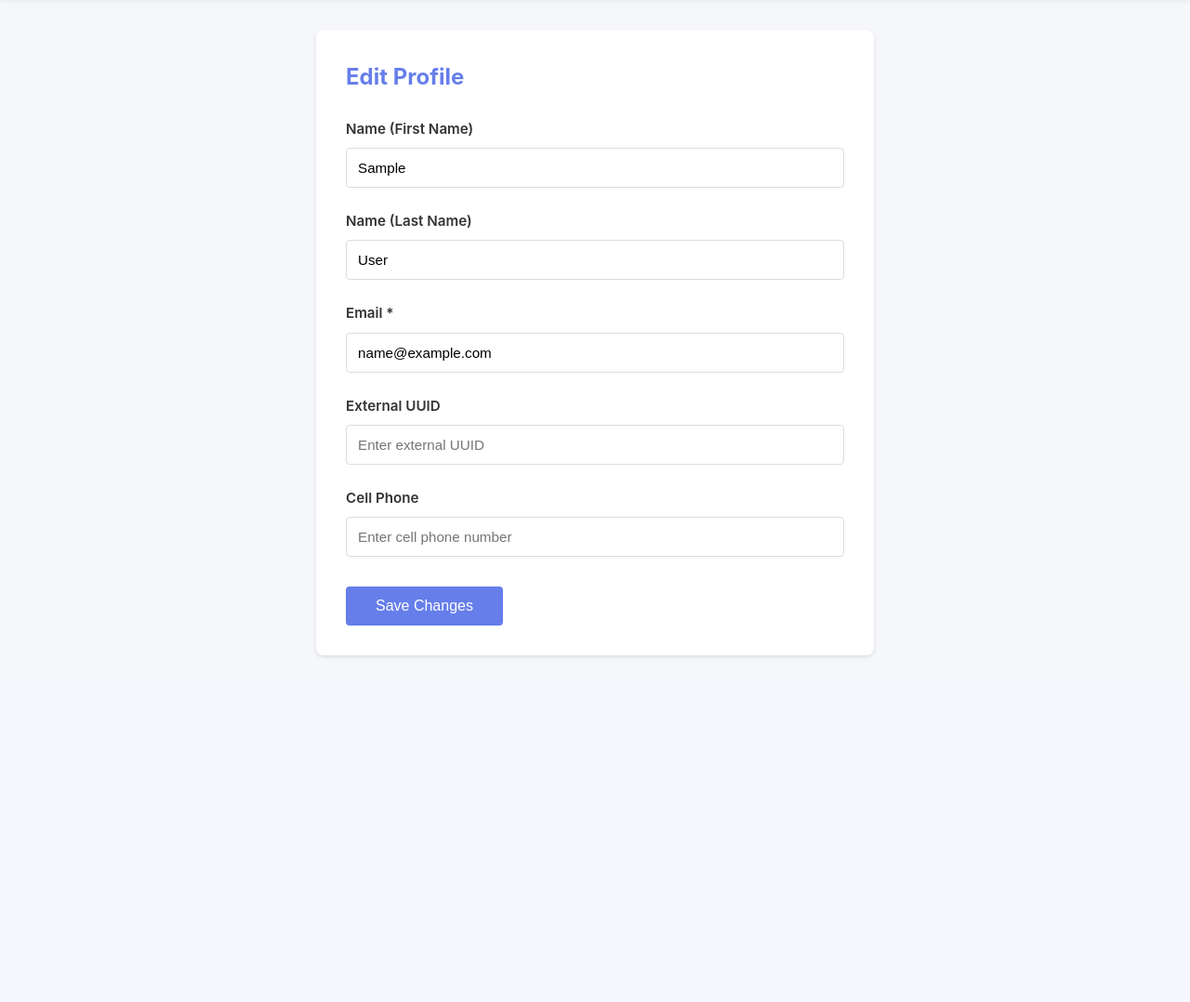
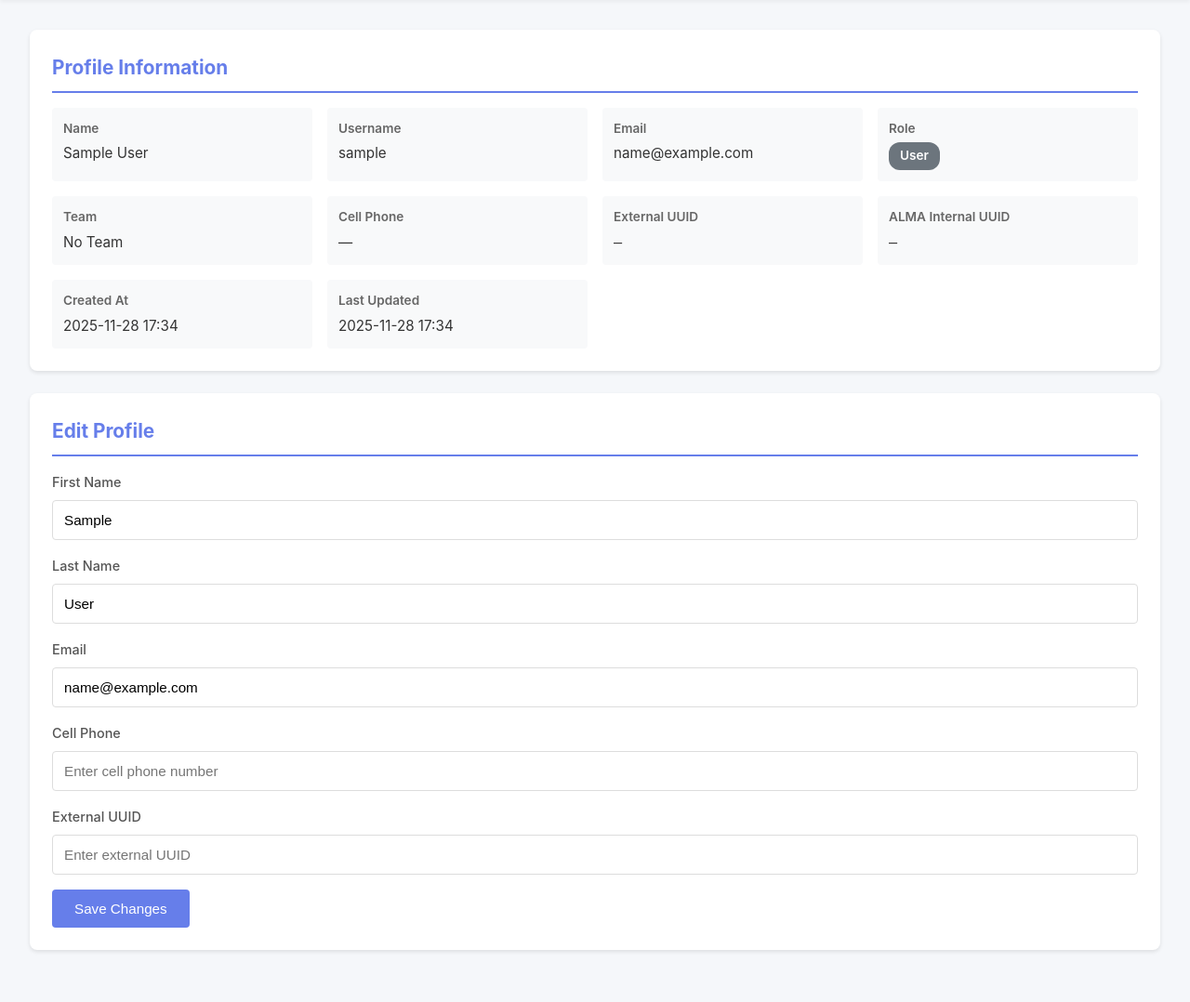
Before and after one commit to Alma-Intel/Cosmos, a Django app: page /profile/ in a window 1280 px wide. Shown: the part 155-1233 px from the top of the page at 93% size. Before the commit the page ends 863 px from the top, so only its background shows below. Run offline with Django 4.2, Linux system fonts and the light colour scheme; the visitor is signed in with stand-in values (Sample User, id 1); data comes from the database, SQL or seed files in the repository; data that the repository does not hold is empty.

Commit message:
fix: make email field optional in AgentEditForm and ProfileForm; update profile view to handle empty email cases and improve form handling

```diff
--- a/conversations/forms.py
+++ b/conversations/forms.py
@@ -27,7 +27,7 @@ class AgentEditForm(forms.Form):
         })
     )
     email = forms.EmailField(
-        required=True,
+        required=False,
         label='Email',
         widget=forms.EmailInput(attrs={
             'class': 'form-control',
@@ -253,7 +253,7 @@ class ProfileForm(forms.Form):
         })
     )
     email = forms.EmailField(
-        required=True,
+        required=False,
         label='Email',
         widget=forms.EmailInput(attrs={
             'class': 'form-control',
--- a/templates/conversations/profile.html
+++ b/templates/conversations/profile.html
@@ -1,4 +1,5 @@
 {% extends 'base.html' %}
+{% load user_filters %}
 
 {% block title %}ALMA COSMOS - Profile{% endblock %}
 
@@ -6,188 +7,257 @@
 
 {% block extra_css %}
 <style>
-    .profile-container {
-        max-width: 600px;
-        margin: 0 auto;
+    .detail-section {
+        background: white;
+        border-radius: 8px;
+        box-shadow: 0 2px 4px rgba(0,0,0,0.1);
+        padding: 1.5rem;
+        margin-bottom: 1.5rem;
     }
 
-    .profile-form {
+    .detail-section h2 {
+        color: #667eea;
+        margin-bottom: 1rem;
+        font-size: 1.3rem;
+        border-bottom: 2px solid #667eea;
+        padding-bottom: 0.5rem;
+    }
+
+    .info-grid {
+        display: grid;
+        grid-template-columns: repeat(auto-fit, minmax(250px, 1fr));
+        gap: 1rem;
+        margin-top: 1rem;
+    }
+
+    .info-item {
+        padding: 0.75rem;
+        background: #f8f9fa;
+        border-radius: 4px;
+    }
+
+    .info-label {
+        font-weight: 600;
+        color: #666;
+        font-size: 0.85rem;
+        margin-bottom: 0.25rem;
+    }
+
+    .info-value {
+        color: #333;
+        font-size: 0.95rem;
+    }
+
+    .form-section {
         background: white;
-        padding: 2rem;
         border-radius: 8px;
         box-shadow: 0 2px 4px rgba(0,0,0,0.1);
+        padding: 1.5rem;
+        margin-bottom: 1.5rem;
+    }
+
+    .form-section h2 {
+        color: #667eea;
+        margin-bottom: 1rem;
+        font-size: 1.3rem;
+        border-bottom: 2px solid #667eea;
+        padding-bottom: 0.5rem;
     }
 
     .form-group {
-        margin-bottom: 1.5rem;
+        margin-bottom: 1rem;
     }
 
     .form-group label {
         display: block;
-        font-weight: 600;
-        color: #333;
+        font-weight: 500;
         margin-bottom: 0.5rem;
-        font-size: 0.95rem;
+        color: #555;
     }
 
-    .form-control {
+    .form-group input,
+    .form-group select {
         width: 100%;
         padding: 0.75rem;
         border: 1px solid #ddd;
         border-radius: 4px;
         font-size: 0.95rem;
-        transition: border-color 0.3s;
     }
 
-    .form-control:focus {
+    .form-group input:focus,
+    .form-group select:focus {
         outline: none;
         border-color: #667eea;
-        box-shadow: 0 0 0 3px rgba(102, 126, 234, 0.1);
     }
 
-    .btn-save {
-        background: #667eea;
-        color: white;
-        padding: 0.75rem 2rem;
-        border: none;
-        border-radius: 4px;
-        font-size: 1rem;
-        font-weight: 500;
-        cursor: pointer;
-        transition: background 0.3s;
+    .form-group .help-text {
+        font-size: 0.85rem;
+        color: #666;
+        margin-top: 0.25rem;
     }
 
-    .btn-save:hover {
-        background: #5568d3;
+    .role-badge {
+        display: inline-block;
+        padding: 0.25rem 0.75rem;
+        border-radius: 12px;
+        font-size: 0.85rem;
+        font-weight: 600;
     }
 
-    .alert {
-        padding: 1rem;
-        border-radius: 4px;
-        margin-bottom: 1.5rem;
+    .role-admin {
+        background: #dc3545;
+        color: white;
     }
 
-    .alert-success {
-        background: #d4edda;
-        color: #155724;
-        border: 1px solid #c3e6cb;
+    .role-director {
+        background: #fd7e14;
+        color: white;
     }
 
-    .alert-error {
-        background: #f8d7da;
-        color: #721c24;
-        border: 1px solid #f5c6cb;
+    .role-manager {
+        background: #0d6efd;
+        color: white;
     }
 
-    .form-errors {
-        background: #f8d7da;
-        color: #721c24;
-        padding: 0.75rem;
-        border-radius: 4px;
-        margin-bottom: 1rem;
-        border-left: 4px solid #dc3545;
-    }
-
-    .field-errors {
-        color: #dc3545;
-        font-size: 0.85rem;
-        margin-top: 0.25rem;
+    .role-user {
+        background: #6c757d;
+        color: white;
     }
 </style>
 {% endblock %}
 
 {% block content %}
-<div class="profile-container">
-    <div class="profile-form">
-        <h2 style="color: #667eea; margin-bottom: 1.5rem; font-size: 1.5rem;">Edit Profile</h2>
-
-        {% if messages %}
-            {% for message in messages %}
-                <div class="alert alert-{{ message.tags }}">
-                    {{ message }}
+<div class="detail-section">
+    <h2>Profile Information</h2>
+    <div class="info-grid">
+        <div class="info-item">
+            <div class="info-label">Name</div>
+            <div class="info-value">{{ profile|display_name }}</div>
         </div>
-            {% endfor %}
-        {% endif %}
-
-        {% if form.non_field_errors %}
-            <div class="form-errors">
-                {{ form.non_field_errors }}
+        <div class="info-item">
+            <div class="info-label">Username</div>
+            <div class="info-value">{{ user.username }}</div>
+        </div>
+        <div class="info-item">
+            <div class="info-label">Email</div>
+            <div class="info-value">{{ user.email|default:"—" }}</div>
+        </div>
+        <div class="info-item">
+            <div class="info-label">Role</div>
+            <div class="info-value">
+                <span class="role-badge role-{{ profile.role|lower }}">{{ profile.role }}</span>
+            </div>
+        </div>
+        <div class="info-item">
+            <div class="info-label">Team</div>
+            <div class="info-value">{{ profile.team.name|default:"No Team" }}</div>
+        </div>
+        <div class="info-item">
+            <div class="info-label">Cell Phone</div>
+            <div class="info-value">{{ profile.cell_phone|default:"—" }}</div>
+        </div>
+        <div class="info-item">
+            <div class="info-label">External UUID</div>
+            <div class="info-value"><code>{{ profile.external_uuid|default:"—" }}</code></div>
+        </div>
+        {% if user.is_superuser or profile.role == 'Admin' %}
+        <div class="info-item">
+            <div class="info-label">ALMA Internal UUID</div>
+            <div class="info-value"><code>{{ profile.alma_internal_uuid|default:"—" }}</code></div>
         </div>
         {% endif %}
+        <div class="info-item">
+            <div class="info-label">Created At</div>
+            <div class="info-value">{{ profile.created_at|date:"Y-m-d H:i" }}</div>
+        </div>
+        <div class="info-item">
+            <div class="info-label">Last Updated</div>
+            <div class="info-value">{{ profile.updated_at|date:"Y-m-d H:i" }}</div>
+        </div>
+    </div>
+</div>
 
+<div class="form-section">
+    <h2>Edit Profile</h2>
     <form method="post">
         {% csrf_token %}
 
         <div class="form-group">
-                <label for="id_first_name">Name (First Name)</label>
-                <input type="text"
-                       name="first_name"
-                       id="id_first_name"
-                       class="form-control"
-                       value="{% if form.first_name.value %}{{ form.first_name.value }}{% elif user.first_name %}{{ user.first_name }}{% endif %}"
-                       placeholder="Enter your first name">
+            <label for="{{ form.first_name.id_for_label }}">{{ form.first_name.label }}</label>
+            {{ form.first_name }}
+            {% if form.first_name.help_text %}
+            <div class="help-text">{{ form.first_name.help_text }}</div>
+            {% endif %}
             {% if form.first_name.errors %}
-                    <div class="field-errors">{{ form.first_name.errors }}</div>
+            <ul class="errorlist">
+                {% for error in form.first_name.errors %}
+                <li>{{ error }}</li>
+                {% endfor %}
+            </ul>
             {% endif %}
         </div>
 
         <div class="form-group">
-                <label for="id_last_name">Name (Last Name)</label>
-                <input type="text"
-                       name="last_name"
-                       id="id_last_name"
-                       class="form-control"
-                       value="{% if form.last_name.value %}{{ form.last_name.value }}{% elif user.last_name %}{{ user.last_name }}{% endif %}"
-                       placeholder="Enter your last name">
+            <label for="{{ form.last_name.id_for_label }}">{{ form.last_name.label }}</label>
+            {{ form.last_name }}
+            {% if form.last_name.help_text %}
+            <div class="help-text">{{ form.last_name.help_text }}</div>
+            {% endif %}
             {% if form.last_name.errors %}
-                    <div class="field-errors">{{ form.last_name.errors }}</div>
+            <ul class="errorlist">
+                {% for error in form.last_name.errors %}
+                <li>{{ error }}</li>
+                {% endfor %}
+            </ul>
             {% endif %}
         </div>
 
         <div class="form-group">
-                <label for="id_email">Email *</label>
-                <input type="email"
-                       name="email"
-                       id="id_email"
-                       class="form-control"
-                       value="{{ form.email.value|default:user.email }}"
-                       placeholder="Enter your email address"
-                       required>
+            <label for="{{ form.email.id_for_label }}">{{ form.email.label }}</label>
+            {{ form.email }}
+            {% if form.email.help_text %}
+            <div class="help-text">{{ form.email.help_text }}</div>
+            {% endif %}
             {% if form.email.errors %}
-                    <div class="field-errors">{{ form.email.errors }}</div>
+            <ul class="errorlist">
+                {% for error in form.email.errors %}
+                <li>{{ error }}</li>
+                {% endfor %}
+            </ul>
             {% endif %}
         </div>
 
         <div class="form-group">
-                <label for="id_external_uuid">External UUID</label>
-                <input type="text"
-                       name="external_uuid"
-                       id="id_external_uuid"
-                       class="form-control"
-                       value="{{ form.external_uuid.value|default:profile.external_uuid|default:'' }}"
-                       placeholder="Enter external UUID">
-                {% if form.external_uuid.errors %}
-                    <div class="field-errors">{{ form.external_uuid.errors }}</div>
+            <label for="{{ form.cell_phone.id_for_label }}">{{ form.cell_phone.label }}</label>
+            {{ form.cell_phone }}
+            {% if form.cell_phone.help_text %}
+            <div class="help-text">{{ form.cell_phone.help_text }}</div>
+            {% endif %}
+            {% if form.cell_phone.errors %}
+            <ul class="errorlist">
+                {% for error in form.cell_phone.errors %}
+                <li>{{ error }}</li>
+                {% endfor %}
+            </ul>
             {% endif %}
         </div>
 
         <div class="form-group">
-                <label for="id_cell_phone">Cell Phone</label>
-                <input type="text"
-                       name="cell_phone"
-                       id="id_cell_phone"
-                       class="form-control"
-                       value="{{ form.cell_phone.value|default:profile.cell_phone|default:'' }}"
-                       placeholder="Enter cell phone number">
-                {% if form.cell_phone.errors %}
-                    <div class="field-errors">{{ form.cell_phone.errors }}</div>
+            <label for="{{ form.external_uuid.id_for_label }}">{{ form.external_uuid.label }}</label>
+            {{ form.external_uuid }}
+            {% if form.external_uuid.help_text %}
+            <div class="help-text">{{ form.external_uuid.help_text }}</div>
+            {% endif %}
+            {% if form.external_uuid.errors %}
+            <ul class="errorlist">
+                {% for error in form.external_uuid.errors %}
+                <li>{{ error }}</li>
+                {% endfor %}
+            </ul>
             {% endif %}
         </div>
 
-            <div style="margin-top: 2rem;">
-                <button type="submit" class="btn-save">Save Changes</button>
-            </div>
+        <button type="submit" class="btn btn-primary">Save Changes</button>
     </form>
 </div>
-</div>
 {% endblock %}
```
Also changed, not shown: conversations/views_other.py (+6 -5 lines). Lines whose indentation alone changed are shown as unchanged.
